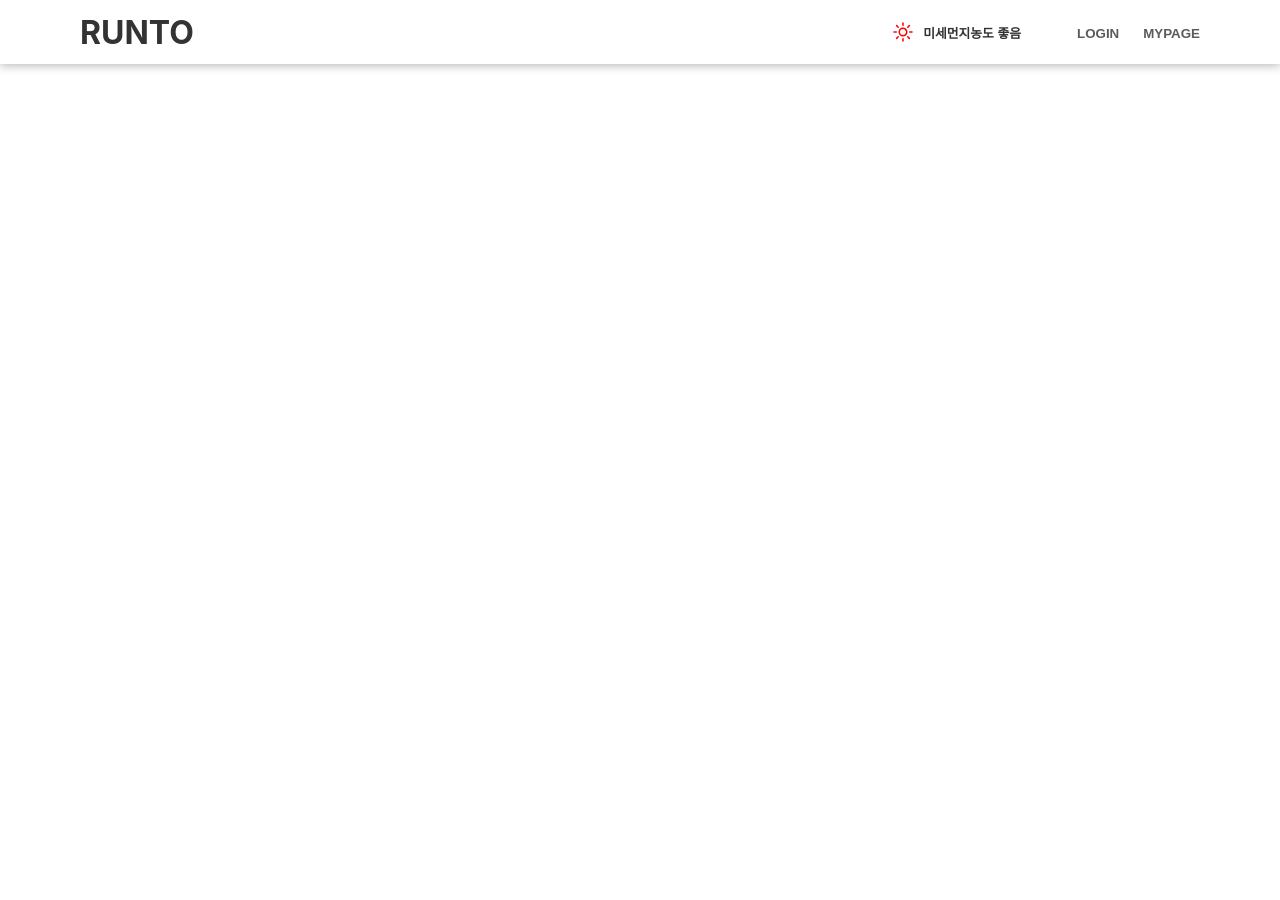
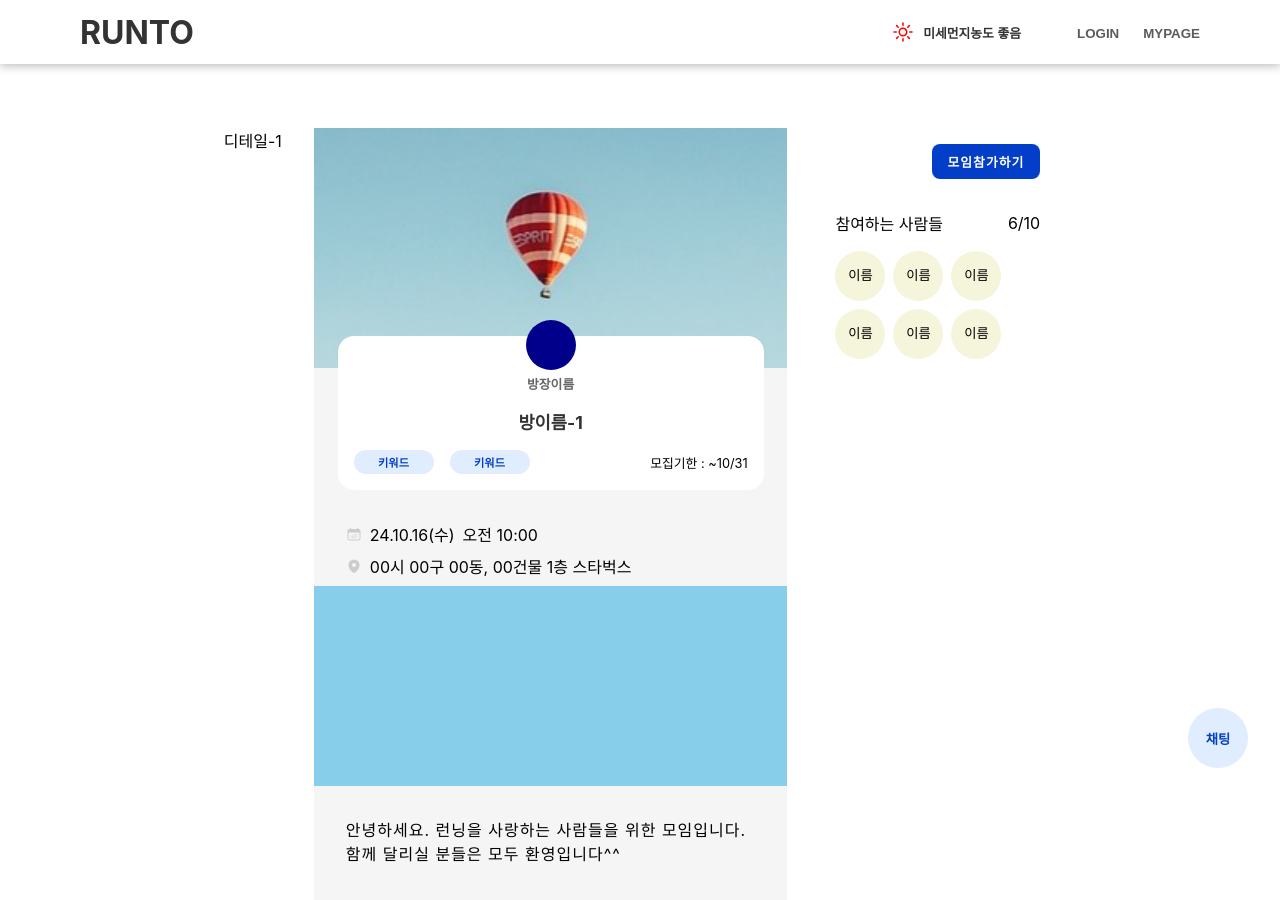
Before and after one commit to hanzanhae/Final_Project, a React (Create React App) app: page /detail/1 in a window 1280 px wide. Shown: the top 900 px of the page. Before the commit the page ends 800 px from the top, so only its background shows below. Built offline with nearby package versions, Linux system fonts and the light colour scheme.

Commit message:
🎨: 모임상세페이지 레이아웃구현

```diff
--- a/src/components/detail-page/Detail.jsx
+++ b/src/components/detail-page/Detail.jsx
@@ -1,9 +1,18 @@
 import React, { useState } from 'react';
-import styled from 'styled-components';
 import ChatModal from './ChatModal';
+import { useParams } from 'react-router-dom';
+
+import DetailInfo from './DetailInfo';
+import DetailMember from './DetailMember';
+
+import { ChatBtn, Wrapper } from '../../styles/detail-page/DetailStyle';
+import { meetingList } from '../../meetingList';
 
 const Detail = () => {
+  const { id } = useParams();
   const [isShowChat, setIsShowChat] = useState(false);
+
+  const meet = meetingList.find((m) => m.id === parseInt(id));
 
   const handleShowModal = () => {
     setIsShowChat(!isShowChat);
@@ -11,7 +20,10 @@ const Detail = () => {
 
   return (
     <Wrapper>
-      디테일
+      디테일-{id}
+      <DetailInfo meet={meet} />
+      <DetailMember meet={meet} />
+      {/* 채팅버튼 */}
       <ChatBtn onClick={handleShowModal}>채팅</ChatBtn>
       {/* 모달창 */}
       {isShowChat && <ChatModal />}
@@ -20,21 +32,3 @@ const Detail = () => {
 };
 
 export default Detail;
-
-// style
-const Wrapper = styled.div`
-  margin-top: 10vh;
-`;
-
-// 채팅
-const ChatBtn = styled.button`
-  width: 60px;
-  aspect-ratio: 1/1;
-  border-radius: 100%;
-  background-color: ${({ theme }) => theme.pointColorLight};
-  color: ${({ theme }) => theme.pointColor};
-  font-weight: 600;
-  position: fixed;
-  bottom: 2rem;
-  right: 2rem;
-`;
--- /dev/null
+++ b/src/components/detail-page/DetailInfo.jsx
@@ -0,0 +1,76 @@
+import React from 'react';
+
+// icon
+import CalendarIcon from '../../icons/calendar.svg';
+import PinIcon from '../../icons/map-pin.svg';
+
+// style
+import {
+  Date,
+  Deadline,
+  Description,
+  Icon,
+  InfoContaier,
+  InfoDescription,
+  InfoLocation,
+  InfoThumbNail,
+  InfoTime,
+  Keyword,
+  KeywordBox,
+  Keywords,
+  Location,
+  LocationBox,
+  LocationMap,
+  Name,
+  ProfileBox,
+  ProfileImg,
+  ThumbNailImage,
+  Time,
+  TitleBox
+} from '../../styles/detail-page/DetailStyle';
+
+const DetailInfo = ({ meet }) => {
+  if (!meet) {
+    return <div>모임 정보를 찾을 수 없습니다.</div>;
+  }
+
+  return (
+    <InfoContaier>
+      <ThumbNailImage />
+      <InfoThumbNail>
+        <ProfileBox>
+          <ProfileImg />
+          <Name>{meet.name}</Name>
+        </ProfileBox>
+        <TitleBox>{meet.title}</TitleBox>
+        <KeywordBox>
+          <Keywords>
+            <Keyword>{meet.category}</Keyword>
+            <Keyword>{meet.category}</Keyword>
+          </Keywords>
+          <Deadline>모집기한 : ~{meet.deadlineDate}</Deadline>
+        </KeywordBox>
+      </InfoThumbNail>
+      {/*  */}
+      <InfoTime>
+        <Icon src={CalendarIcon} alt="calendar-icon" />
+        <Date>{meet.date}</Date>
+        <Time>{meet.time}</Time>
+      </InfoTime>
+      {/*  */}
+      <InfoLocation>
+        <LocationBox>
+          <Icon src={PinIcon} alt="pin-icon" />
+          <Location>{meet.detailLocation}</Location>
+        </LocationBox>
+        <LocationMap></LocationMap>
+      </InfoLocation>
+      {/*  */}
+      <InfoDescription>
+        <Description>{meet.description}</Description>
+      </InfoDescription>
+    </InfoContaier>
+  );
+};
+
+export default DetailInfo;
--- /dev/null
+++ b/src/components/detail-page/DetailMember.jsx
@@ -0,0 +1,42 @@
+import React, { useState } from 'react';
+import MemberMenu from './MemberMenu';
+
+// style
+import {
+  Member,
+  MemberBox,
+  MemberContaier,
+  MemberNumber,
+  MemberTitle,
+  MemberTitleBox,
+  RegisterBtn
+} from '../../styles/detail-page/DetailStyle';
+
+const DetailMember = ({ meet }) => {
+  const [activeMember, setActiveMember] = useState(null);
+  // const [isShowMemberMenu, setIsShowMemberMenu] = useState(false);
+
+  const handleShowMemberMenu = (index) => {
+    setActiveMember(activeMember === index ? null : index);
+  };
+
+  return (
+    <MemberContaier>
+      <RegisterBtn>모임참가하기</RegisterBtn>
+      <MemberTitleBox>
+        <MemberTitle>참여하는 사람들</MemberTitle>
+        <MemberNumber>{meet.capacity}</MemberNumber>
+      </MemberTitleBox>
+      <MemberBox>
+        {meet.members.map((member, idx) => (
+          <Member key={idx} onClick={() => handleShowMemberMenu(idx)}>
+            {member}
+            {activeMember === idx && <MemberMenu />}
+          </Member>
+        ))}
+      </MemberBox>
+    </MemberContaier>
+  );
+};
+
+export default DetailMember;
--- /dev/null
+++ b/src/components/detail-page/MemberMenu.jsx
@@ -0,0 +1,15 @@
+import React from 'react';
+import { MenuBox, MenuLi, MenuUl } from '../../styles/detail-page/DetailStyle';
+
+const MemberMenu = () => {
+  return (
+    <MenuBox>
+      <MenuUl>
+        <MenuLi>채팅하기</MenuLi>
+        <MenuLi>신고하기</MenuLi>
+      </MenuUl>
+    </MenuBox>
+  );
+};
+
+export default MemberMenu;
--- a/src/components/main-page/section01/FilterMenu.jsx
+++ b/src/components/main-page/section01/FilterMenu.jsx
@@ -6,11 +6,12 @@ import { FilterMenuWrapper } from '../../../styles/main-page/FilterMenuStyle';
 
 const distance = ['자유', '3', '5', '15', '21.0975', '42.195'];
 const category = ['런린이', '고인물', '마라톤', '모닝런닝', '퇴근런닝', '건강'];
+const option = ['전체', '참여가능'];
 
 const FilterMenu = () => {
   return (
     <FilterMenuWrapper>
-      <FilterKeyword distance={distance} category={category} />
+      <FilterKeyword distance={distance} category={category} option={option} />
       <FilterSearch />
     </FilterMenuWrapper>
   );
--- /dev/null
+++ b/src/meetingList.js
@@ -0,0 +1,24 @@
+import thumbnailimg from '../src/images/thumbnail.jpg';
+
+// 임시모임리스트
+export const meetingList = [];
+for (let i = 1; i <= 8; i++) {
+  meetingList.push({
+    id: i,
+    thumbNail: thumbnailimg,
+    title: `방이름-${i}`,
+    distance: '00km',
+    category: '키워드',
+    location: '00시 00구',
+    detailLocation: '00시 00구 00동, 00건물 1층 스타벅스',
+    date: '24.10.16(수)',
+    time: '오전 10:00',
+    capacity: '6/10',
+    deadlineDate: '10/31',
+    description:
+      '안녕하세요. 런닝을 사랑하는 사람들을 위한 모임입니다. 함께 달리실 분들은 모두 환영입니다^^ ',
+    profile: '',
+    name: '방장이름',
+    members: ['이름', '이름', '이름', '이름', '이름', '이름']
+  });
+}
--- a/src/shared/Router.js
+++ b/src/shared/Router.js
@@ -16,7 +16,7 @@ const Router = () => {
         <Route path="/login" element={<Login />} />
         <Route path="/user" element={<User />} />
         <Route path="/addMeet" element={<AddMeeting />} />
-        <Route path="/detail" element={<DetailMeeting />} />
+        <Route path="/detail/:id" element={<DetailMeeting />} />
       </Routes>
     </BrowserRouter>
   );
--- /dev/null
+++ b/src/styles/detail-page/DetailStyle.js
@@ -0,0 +1,198 @@
+import styled from 'styled-components';
+import ThumbNailImg from '../../images/thumbnail.jpg';
+
+export const Wrapper = styled.div`
+  margin-top: 10vh;
+  padding: 3rem;
+  display: flex;
+  justify-content: center;
+  gap: 2rem;
+`;
+
+// info style
+export const InfoContaier = styled.div`
+  width: 40%;
+  padding-bottom: 2rem;
+  background-color: #f5f5f5;
+`;
+export const ThumbNailImage = styled.div`
+  width: 100%;
+  height: 30vh;
+  background-image: url(${ThumbNailImg});
+  background-repeat: no-repeat;
+  background-size: cover;
+  background-position: center;
+`;
+export const InfoThumbNail = styled.div`
+  width: 90%;
+  padding: 1rem;
+  background-color: #fff;
+  border-radius: 1rem;
+  position: relative;
+  top: -2rem;
+  left: 0;
+  right: 0;
+  margin: auto;
+`;
+export const ProfileBox = styled.div`
+  display: flex;
+  flex-direction: column;
+  align-items: center;
+  justify-content: center;
+  gap: 0.25rem;
+  position: relative;
+  top: -2rem;
+`;
+export const ProfileImg = styled.p`
+  width: 50px;
+  aspect-ratio: 1/1;
+  background-color: darkblue;
+  border-radius: 100%;
+`;
+export const Name = styled.p`
+  font-size: 0.8rem;
+  font-weight: 600;
+  color: #666;
+`;
+export const TitleBox = styled.h4`
+  text-align: center;
+  font-size: 1.1rem;
+  color: #333;
+  position: relative;
+  top: -1rem;
+`;
+export const KeywordBox = styled.div`
+  display: flex;
+  align-items: center;
+  justify-content: space-between;
+`;
+export const Keywords = styled.div`
+  display: flex;
+  align-items: center;
+  gap: 1rem;
+`;
+export const Keyword = styled.p`
+  padding: 0.25rem;
+  width: 80px;
+  background-color: ${({ theme }) => theme.pointColorLight};
+  color: ${({ theme }) => theme.pointColor};
+  font-size: 0.7rem;
+  font-weight: 600;
+  text-align: center;
+  border-radius: 1rem;
+`;
+export const Deadline = styled.p`
+  font-size: 0.8rem;
+`;
+
+export const InfoTime = styled.div`
+  padding: 0 2rem;
+  margin-bottom: 0.5rem;
+  display: flex;
+  align-items: center;
+  gap: 0.5rem;
+`;
+export const Date = styled.p``;
+export const Time = styled.p``;
+export const Icon = styled.img`
+  width: 1rem;
+`;
+
+export const InfoLocation = styled.div``;
+export const LocationBox = styled.div`
+  margin-bottom: 0.5rem;
+  padding: 0 2rem;
+  display: flex;
+  align-items: center;
+  gap: 0.5rem;
+`;
+export const Location = styled.p``;
+export const LocationMap = styled.div`
+  width: 100%;
+  height: 200px;
+  background-color: skyblue;
+`;
+
+export const InfoDescription = styled.div`
+  padding: 2rem;
+`;
+export const Description = styled.p`
+  letter-spacing: 1px;
+  line-height: 1.5;
+`;
+
+// member style
+export const MemberContaier = styled.div`
+  width: 20%;
+  padding: 1rem;
+  /* background-color: beige; */
+`;
+export const RegisterBtn = styled.button`
+  float: right;
+  margin-bottom: 2rem;
+  padding: 0.5rem 1rem;
+  border-radius: 0.5rem;
+  background-color: ${({ theme }) => theme.pointColor};
+  color: #fff;
+  font-size: 0.8rem;
+  font-weight: 600;
+  letter-spacing: 1px;
+`;
+export const MemberTitleBox = styled.div`
+  width: 100%;
+  margin-bottom: 1rem;
+  display: flex;
+  align-items: center;
+  justify-content: space-between;
+`;
+export const MemberTitle = styled.p``;
+export const MemberNumber = styled.p``;
+export const MemberBox = styled.div`
+  display: flex;
+  flex-wrap: wrap;
+  gap: 0.5rem;
+`;
+export const Member = styled.button`
+  width: 50px;
+  aspect-ratio: 1/1;
+  border-radius: 100%;
+  background-color: beige;
+  line-height: 50px;
+  text-align: center;
+  position: relative;
+`;
+
+// member modal
+export const MenuBox = styled.div`
+  width: 120px;
+  background-color: #f0f0f0;
+  position: absolute;
+  z-index: 99;
+  top: 2.3rem;
+  left: 2.3rem;
+`;
+export const MenuUl = styled.ul`
+  width: 100%;
+`;
+export const MenuLi = styled.li`
+  width: 100%;
+  padding: 0.75rem 0;
+  font-size: 0.8rem;
+  line-height: 1;
+  &:hover {
+    color: red;
+  }
+`;
+
+// 채팅
+export const ChatBtn = styled.button`
+  width: 60px;
+  aspect-ratio: 1/1;
+  border-radius: 100%;
+  background-color: ${({ theme }) => theme.pointColorLight};
+  color: ${({ theme }) => theme.pointColor};
+  font-weight: 600;
+  position: fixed;
+  bottom: 2rem;
+  right: 2rem;
+`;
--- a/src/styles/main-page/MeetingListStyle.js
+++ b/src/styles/main-page/MeetingListStyle.js
@@ -26,7 +26,7 @@ export const ImgBox = styled.div`
   width: 25%;
   aspect-ratio: 1/1;
   border-radius: 0.5rem;
-  background-image: ${({ ThumbNailImg }) => `url(${ThumbNailImg})`};
+  background-image: url(${(props) => props.$thumbnailimg});
   background-position: center;
 `;
 
@@ -52,6 +52,7 @@ export const Keyword = styled.p`
   background-color: ${({ theme }) => theme.pointColorLight};
   color: ${({ theme }) => theme.pointColor};
   font-size: 0.7rem;
+  font-weight: 600;
   text-align: center;
   border-radius: 1rem;
 `;
```
Also changed, not shown: src/components/main-page/section01/FilterKeyword.jsx (+22 -2 lines), src/components/main-page/section01/MeetingList.jsx (+6 -24 lines), src/icons/calendar.svg (added).
